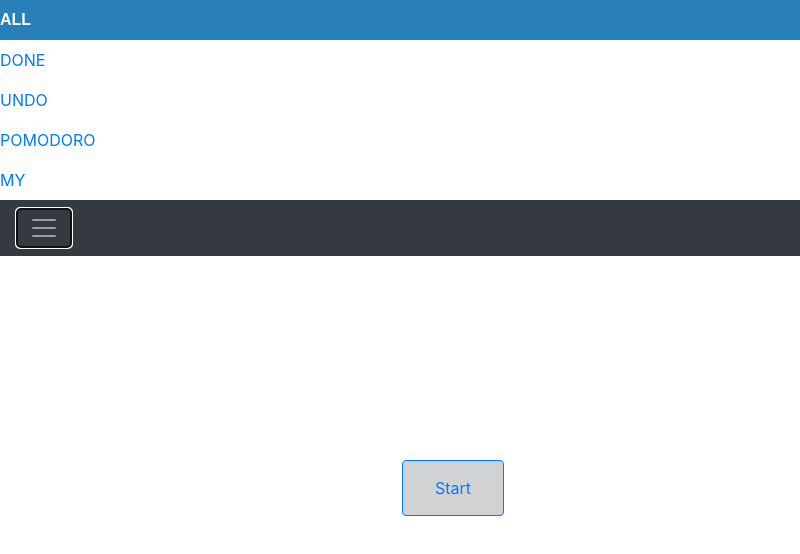
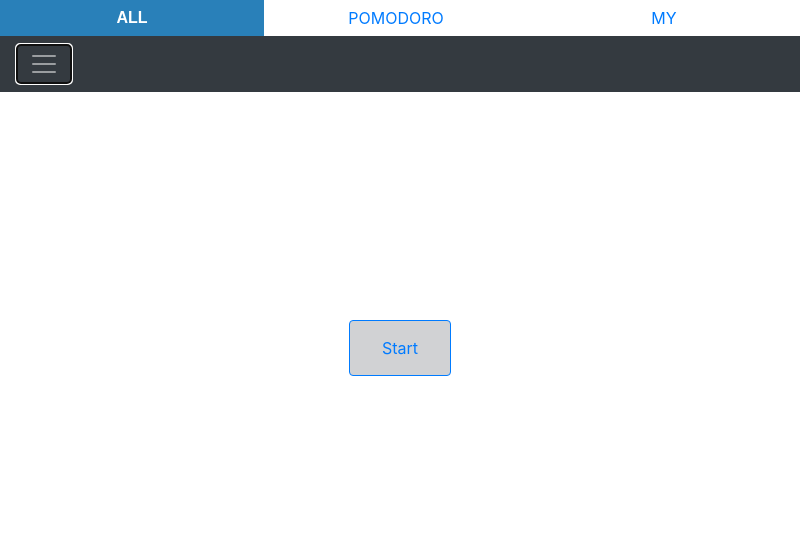
Before and after one commit to ttzztztz/SSE_201906, an Electron app: page countTime.html in a window 800 px wide. Both pictures are taken after a click on the button "Toggle navigation". Drawn offline with Linux system fonts and the light colour scheme.

Commit message:
Style & Nav update

```diff
--- a/components/nav_bar.html
+++ b/components/nav_bar.html
@@ -5,12 +5,12 @@
       <li class="nav-item" id="nav-item-all">
         <a class="nav-link" href="./index.html#all" data-active="#all">ALL</a>
       </li>
-      <li class="nav-item" id="nav-item-finished">
+      <!-- <li class="nav-item" id="nav-item-finished">
         <a class="nav-link" href="./index.html#finished" data-active="#finished">DONE</a>
       </li>
       <li class="nav-item" id="nav-item-wait">
         <a class="nav-link" href="./index.html#unfinished" data-active="#unfinished">UNDO</a>
-      </li>
+      </li> -->
       <li class="nav-item">
         <a class="nav-link" href="./countTime.html">POMODORO</a>
       </li>
--- a/countTime.html
+++ b/countTime.html
@@ -11,10 +11,12 @@
   </head>
   <body>
     <div id="nav-bar-container"></div>
-    <div id="textStyle"></div>
-    <button class="buttonStyle btn btn-outline-primary" onclick="countTime()">
-      Start
-    </button>
+    <main>
+      <div id="textStyle"></div>
+      <button class="buttonStyle btn btn-outline-primary" onclick="countTime()">
+        Start
+      </button>
+    </main>
     <script src="./js/jquery.min.js"></script>
     <script src="./js/bootstrap.min.js"></script>
     <script src="./js/render_navbar.js"></script>
--- a/css/count.css
+++ b/css/count.css
@@ -2,18 +2,14 @@
   display: inline;
   color: #d1d2d4;
   position: relative;
-    left: 300px;
   top: 160px;
   font-size: 100px;
 }
 .buttonStyle {
   display: block;
   position: relative;
-    left: 400px;
   top: 200px;
   background-color: #d1d2d4;
-    /* border: none; */
-    /* color: #6c757d; */
   padding: 15px 32px;
   text-align: center;
   text-decoration: none;
@@ -22,3 +18,8 @@
   margin: 4px 2px;
   cursor: pointer;
 }
+main {
+  width: 80%;
+  margin: 24px auto;
+  text-align: center;
+}
--- a/css/global.css
+++ b/css/global.css
@@ -27,12 +27,25 @@
   border-width: 2px;
 }
 
-#addpic img:hover,#addpic img:active{
+#addpic img:hover,
+#addpic img:active {
   border-width: 4px;
 }
 
 .navbar-nav {
-  height: 100%;
+  /* height: 100%; */
+  display: grid;
+  grid-template-columns: 33% 33% 34%;
+  text-align: center;
+}
+.nav-link {
+  padding: 6px 4px !important;
+}
+.nav-left {
+  position: fixed;
+  left: 0;
+  width: 64px;
+  text-align: center;
 }
 /*.nav-bar {
   position: fixed;
@@ -45,10 +58,9 @@
 .nav-link:hover {
   color: white !important;
   background-color: #2980b9;
-  font-family: 'Source Sans Pro', sans-serif;
+  font-family: "Source Sans Pro", sans-serif;
   font-size: 12pt;
   font-weight: bold;
-
 }
 .navbar-brand {
   margin-bottom: 24px;
--- a/css/main.css
+++ b/css/main.css
@@ -1,4 +1,4 @@
 main {
   width: 65%;
-  margin: 24px calc((50% - 10px)/2);
+  margin: 24px calc((50% + 32px) / 2);
 }
--- a/css/my.css
+++ b/css/my.css
@@ -1,4 +1,4 @@
 main {
-  width: 65%;
-  margin: 24px calc((50% - 10px) / 2);
+  width: 80%;
+  margin: 24px auto;
 }
```
Also changed, not shown: index.html (+41 -13 lines). Lines whose indentation alone changed are shown as unchanged.
